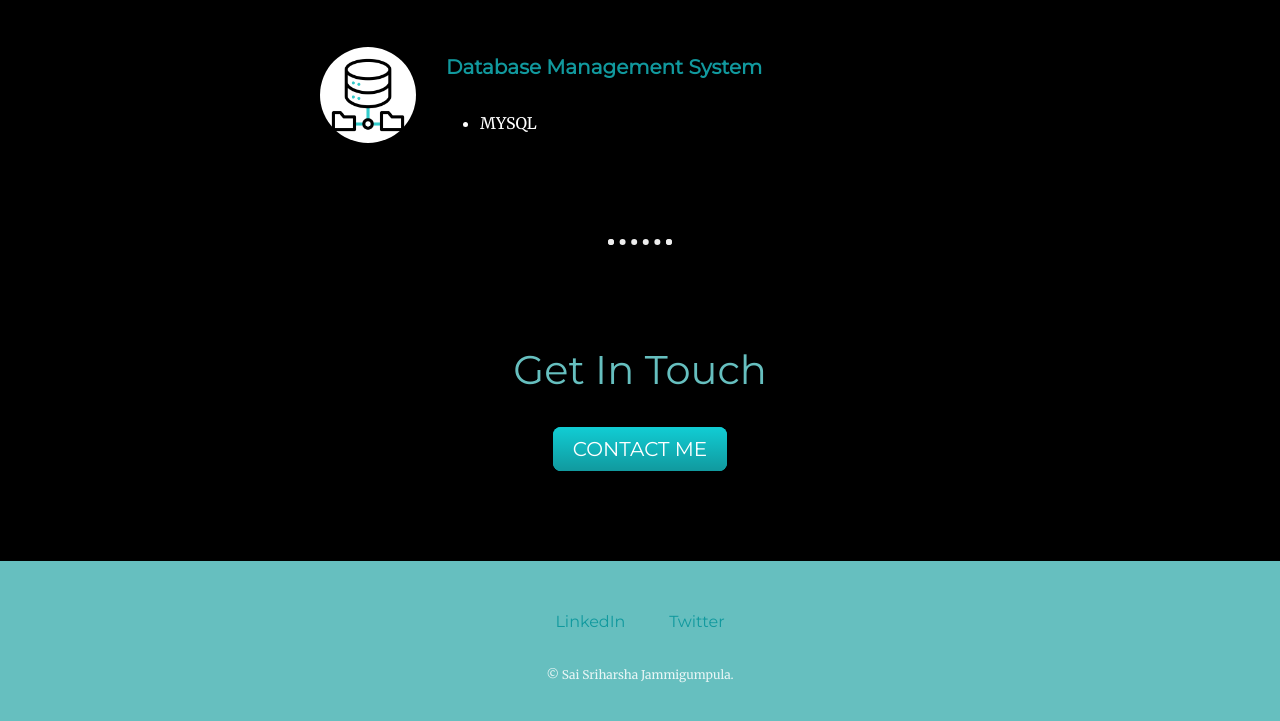
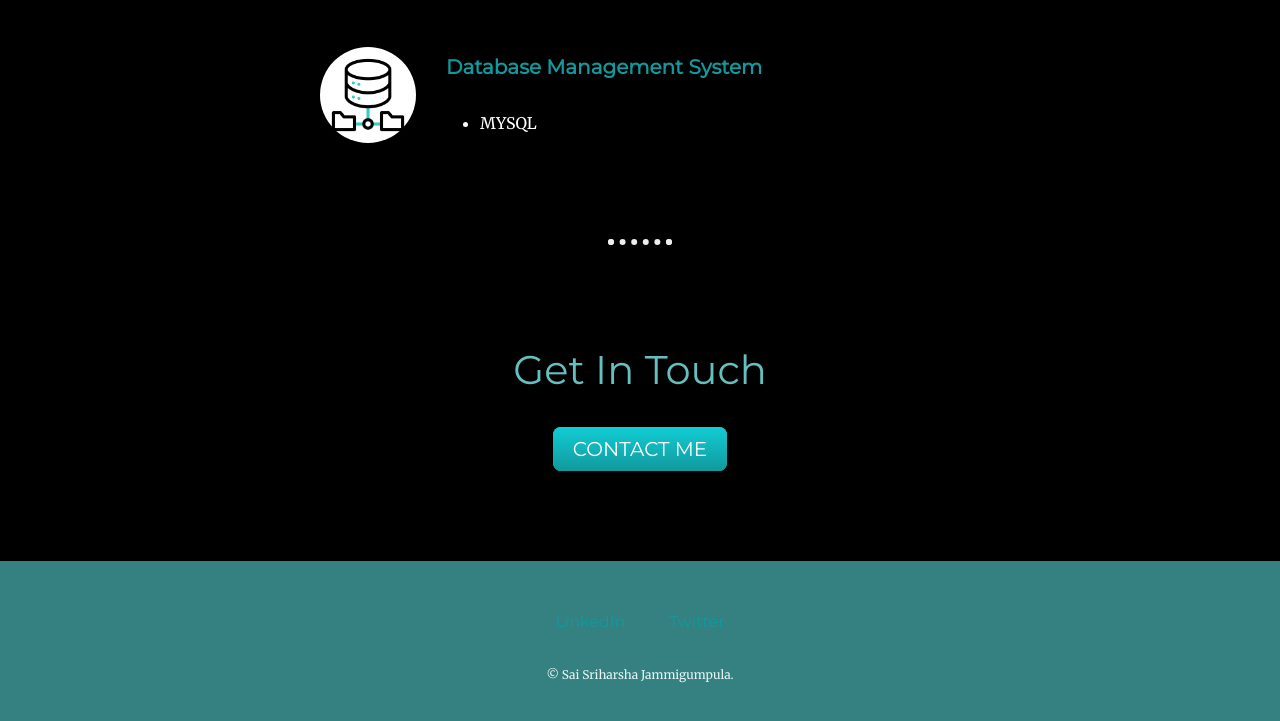
Before and after one commit to harsha1903/portfilo, a plain HTML site: page index.html in a window 1280 px wide. Shown: the part 1798-2519 px from the top of the page. Drawn offline with Linux system fonts and the light colour scheme.

Commit message:
Update style.css
bottom-container

```diff
--- a/css/style.css
+++ b/css/style.css
@@ -69,7 +69,7 @@ hr{
 
 .bottom-container{
     margin-top:6.25rem;
-    background-color: #66BFBF;
+    background-color: #358080;
     padding:3.125rem 0 1.25rem;
 }
 
```
